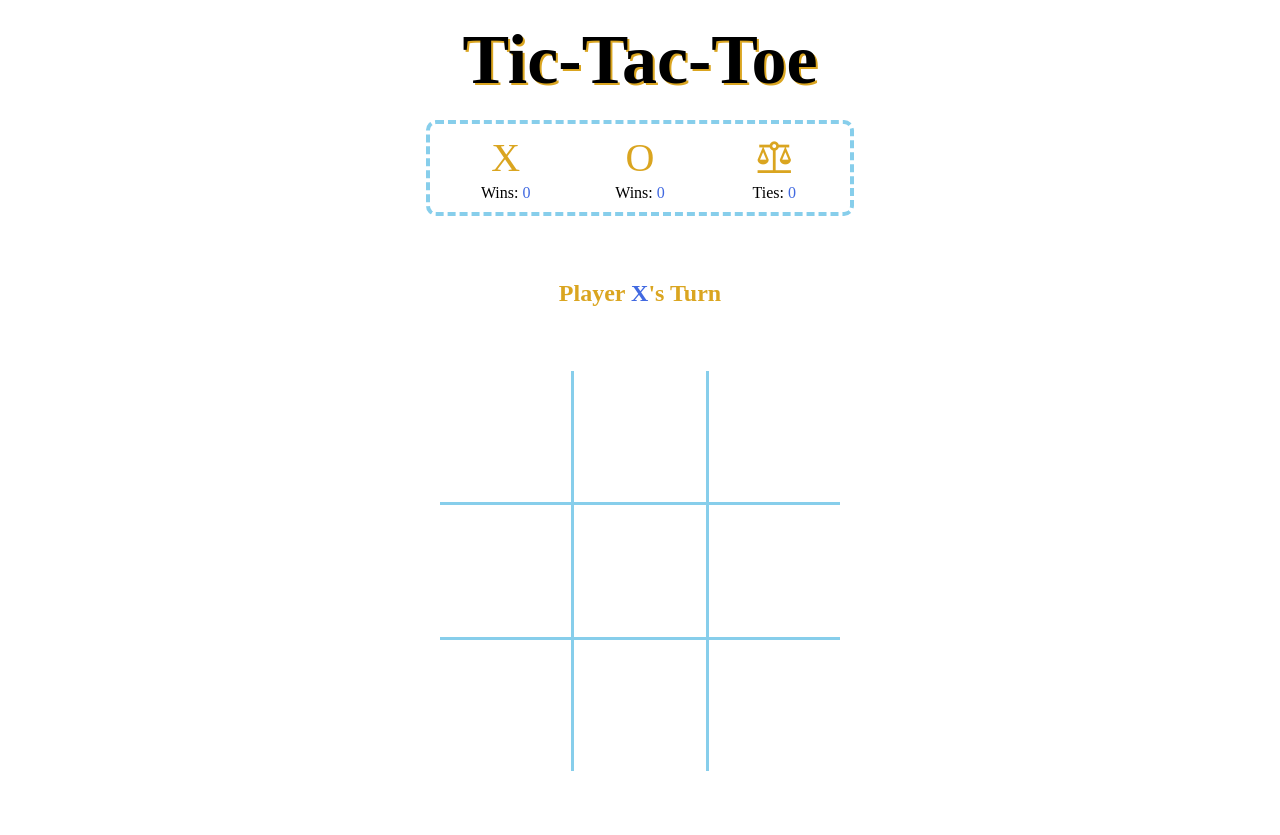
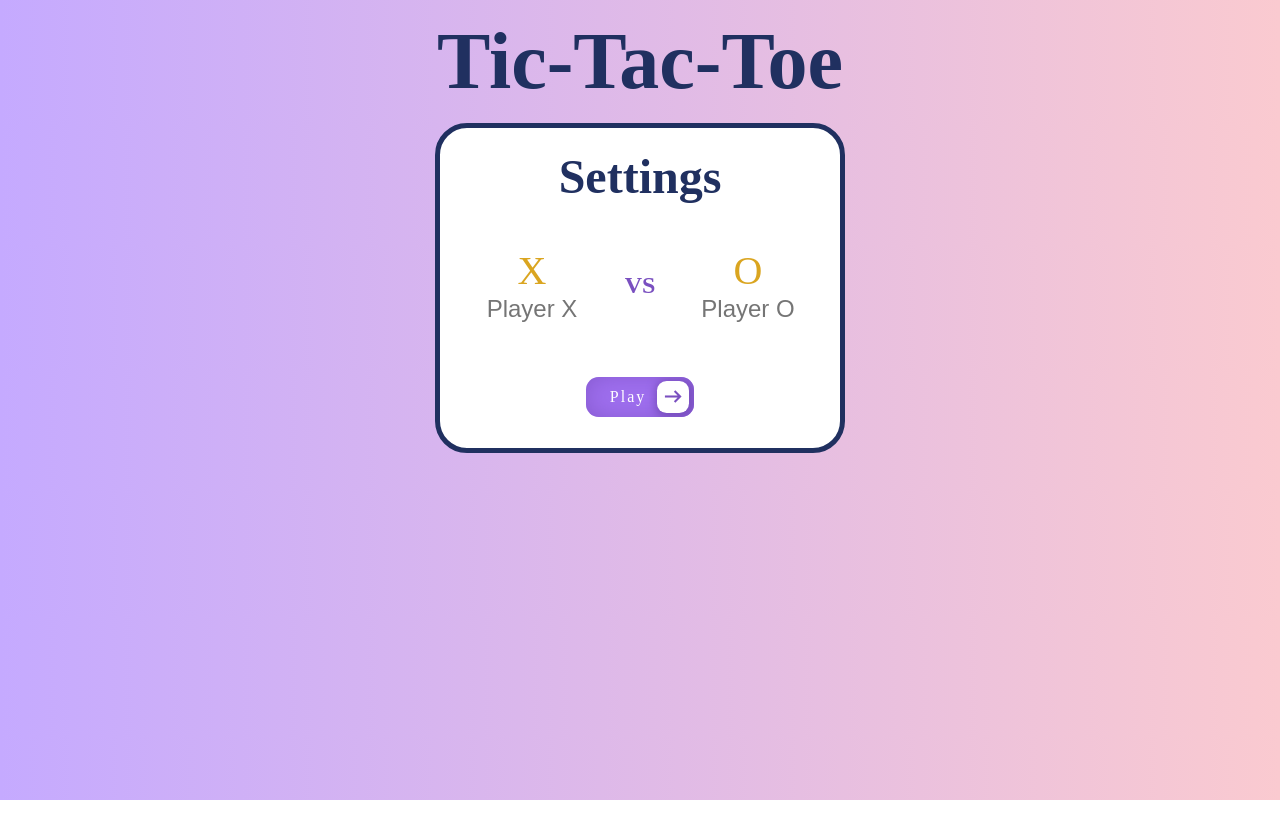
Before and after one commit to hawintha/odin-games, a plain HTML site: page games/tic-tac-toe.html in a window 1280 px wide. After the commit the page ends 800 px from the top, so only its background shows below. Drawn offline with nearby package versions, Linux system fonts and the light colour scheme.

Commit message:
Allow players to customize their names and reset scoreboard

```diff
--- a/games/tic-tac-toe.css
+++ b/games/tic-tac-toe.css
@@ -1,65 +1,165 @@
 * {
     margin: 0;
+    --color-dark-blue: #203060;
+    --color-purple: #A070F0;
+    --color-light-purple: #C5AAFF;
+    --color-dark-purple: #7A50C0;
+    --color-pink: #FACAD0;
 }
 
 body {
     text-align: center;
+    background: linear-gradient(90deg, var(--color-light-purple), var(--color-pink));
+}
+
+body .playerIcon {
+    font-size: 40px;
+    color: goldenrod;
 }
 
 h1 {
-    font-size: 70px;
-    text-shadow: 2px 2px goldenrod;
-    padding: 20px;
+    font-size: 5rem;
+    padding: 1rem;
+    color: var(--color-dark-blue);
+}
+
+.card {
+    background-color: white;
+    border: 5px solid var(--color-dark-blue);
+    border-radius: 2rem;
+    display: grid;
+}
+
+#settings {
+    position: fixed;
+    left: 50%;
+    transform: translate(-50%);
+    width: 25rem;
+    height: 20rem;
+    grid-template-columns: 1fr 2rem 1fr;
+    justify-items: center;
+    align-content: space-around;
+}
+
+h2 {
+    grid-column: 1 / -1;
+    font-size: 3rem;
+    color: var(--color-dark-blue);
+}
+
+.nameInput {
+    text-align: center;
+    font-size: 1.5rem;
+    width: 70%;
+    outline: none;
+    border: none;
+}
+
+.nameInput:focus {
+    color: var(--color-purple);
+}
+
+.vs {
+    align-self: center;
+    color: var(--color-dark-purple);
+    font-size: 1.5rem;
+    font-weight: 600;
+}
+
+#playBtn {
+    grid-column: 2;
+    margin: 10px;
+}
+
+button {
+    display: flex;
+    align-items: center;
+    position: relative;
+    background: var(--color-purple);
+    color: white;
+    font-family: inherit;
+    padding: 0 3rem 0 1.5rem;
+    font-size: 1rem;
+    letter-spacing: 2px;
+    box-shadow: inset 0 0 2rem -0.5rem var(--color-dark-purple);
+    overflow: hidden;
+    border-radius: 0.8rem;
+    border: none;
+    height: 2.5rem;
+}
+
+button .icon {
+    color: var(--color-dark-purple);
+    background: white;
+    position: absolute;
+    display: flex;
+    align-items: center;
+    justify-content: center;
+    height: 2rem;
+    width: 2rem;
+    border-radius: 0.6rem;
+    box-shadow: 2px 2px 8px 4px var(--color-dark-purple);
+    right: 5px;
+    transition: all 0.3s;
+    font-size: 25px;
+}
+
+button:hover .icon {
+    width: calc(100% - 11px);
+}
+
+button:active .icon {
+    transform: scale(0.95);
+}
+
+main {
+    display: none;
 }
 
 .scoreBoard {
-    border: 4px dashed skyblue;
-    border-radius: 10px;
-    width: 400px;
+    width: 25rem;
     margin: auto;
-    padding: 10px;
-    display: grid;
+    padding: 1rem;
     grid-template-columns: repeat(3, 1fr);
     gap: 3px;
     align-items: center;
 }
 
-.scoreBoard .playerIcon {
-    font-size: 40px;
-    color: goldenrod;
+.points span {
+    color: var(--color-purple);
 }
 
-.scoreBoard p span {
-    color: royalblue;
+h3 {
+    color: var(--color-dark-blue);
+    padding: 5% 5% 0 5%;
+    font-size: 2rem;
 }
 
-h2 {
-    color: goldenrod;
-    padding: 5% 5% 0 5%;
-    ;
-}
-
-#alertedPlayer {
-    color: royalblue;
+#playerNotified {
+    text-shadow: 2px 2px goldenrod;
 }
 
 #tilesGrid {
-    width: 400px;
-    height: 400px;
-    margin: 5% auto;
-    display: grid;
+    background-color: var(--color-dark-blue);
+    overflow: hidden;
+    width: 25rem;
+    height: 25rem;
+    margin: 1rem auto;
     grid-template-columns: repeat(3, 1fr);
     grid-template-rows: repeat(3, 1fr);
-    gap: 3px;
-    background-color: skyblue;
+    gap: 4px;
 }
 
 .tile {
-    font-size: 100px;
+    font-size: 7rem;
     background-color: white;
     color: goldenrod;
 }
 
 .tile:hover {
-    background-color: lightcyan;
+    background-color: var(--color-purple);
 }
+
+#resetBtn {
+    margin: 3rem auto;
+}
--- a/games/tic-tac-toe.html
+++ b/games/tic-tac-toe.html
@@ -13,17 +13,36 @@
 
 <body>
     <h1>Tic-Tac-Toe</h1>
-    <div class="scoreBoard">
-        <p class="playerIcon">X</p>
-        <p class="playerIcon">O</p>
-        <span class="material-symbols-outlined playerIcon">balance</span>
-        <p class="points">Wins: <span id="p1Score">0</span></p>
-        <p class="points">Wins: <span id="p2Score">0</span></p>
-        <p class="points">Ties: <span id="ties">0</span></p>
+    <div class="card" id="settings">
+        <h2>Settings</h2>
+        <div>
+            <p class="playerIcon">X</p>
+            <input class="nameInput" type="text" name="p1Name" id="p1Name" placeholder="Player X">
+        </div>
+        <p class="vs">VS</p>
+        <div>
+            <p class="playerIcon">O</p>
+            <input class="nameInput" type="text" name="p2Name" id="p2Name" placeholder="Player O">
+        </div>
+        <button id="playBtn">Play
+            <span class="icon material-symbols-outlined">arrow_right_alt</span>
+        </button>
     </div>
-    <h2>Player <span id="alertedPlayer">X</span>'s Turn</h2>
-    <div id="tilesGrid"> </div>
-
+    <main>
+        <div class="card scoreBoard">
+            <p class="playerIcon">X</p>
+            <span class="material-symbols-outlined playerIcon">balance</span>
+            <p class="playerIcon">O</p>
+            <p class="points">Wins: <span id="p1Score">0</span></p>
+            <p class="points">Ties: <span id="ties">0</span></p>
+            <p class="points">Wins: <span id="p2Score">0</span></p>
+        </div>
+        <h3><span id="playerNotified"></span>'s Turn</h3>
+        <div class="card" id="tilesGrid"> </div>
+        <button id="resetBtn">Reset Scores
+            <span class="icon material-symbols-outlined">replay</span>
+        </button>
+    </main>
 
     <script src="tic-tac-toe.js"></script>
 </body>
--- a/games/tic-tac-toe.js
+++ b/games/tic-tac-toe.js
@@ -1,6 +1,5 @@
 const gameBoard = (function () {
     let marks = [];
-
     function newBoard() {
         const tilesGrid = document.querySelector('#tilesGrid');
         marks = [];
@@ -16,43 +15,42 @@ const gameBoard = (function () {
         tiles.forEach((tile) => {
             tile.addEventListener('click', (e) => {
                 if (!e.target.innerText) {
-                    game.play(e.target, e.target.dataset.index, game.currentPlayer, game.currentPlayer.marker);
+                    markTile(e.target, e.target.dataset.index, game.currentPlayer.mark);
+                    checkWin(game.currentPlayer.mark);
+                    checkTie();
+                    game.changePlayer(game.currentPlayer);
                 }
             });
         });
     }
-    newBoard();
-
-    function markTile(tile, index, marker) {
-        marks[index] = marker;
-        tile.innerText = marker;
+    function markTile(tile, index, mark) {
+        marks[index] = mark;
+        tile.innerText = mark;
     }
 
     const p1Score = document.querySelector('#p1Score');
     const p2Score = document.querySelector('#p2Score');
     const ties = document.querySelector('#ties');
-
-    function checkWin(marker) {
+    function checkWin(mark) {
         if (
-            (marks[0] === marker && marks[1] === marker && marks[2] == marker) ||
-            (marks[3] === marker && marks[4] === marker && marks[5] == marker) ||
-            (marks[6] === marker && marks[7] === marker && marks[8] == marker) ||
-            (marks[0] === marker && marks[3] === marker && marks[6] == marker) ||
-            (marks[1] === marker && marks[4] === marker && marks[7] == marker) ||
-            (marks[2] === marker && marks[5] === marker && marks[8] == marker) ||
-            (marks[0] === marker && marks[4] === marker && marks[8] == marker) ||
-            (marks[2] === marker && marks[4] === marker && marks[6] == marker)
+            (marks[0] === mark && marks[1] === mark && marks[2] == mark) ||
+            (marks[3] === mark && marks[4] === mark && marks[5] == mark) ||
+            (marks[6] === mark && marks[7] === mark && marks[8] == mark) ||
+            (marks[0] === mark && marks[3] === mark && marks[6] == mark) ||
+            (marks[1] === mark && marks[4] === mark && marks[7] == mark) ||
+            (marks[2] === mark && marks[5] === mark && marks[8] == mark) ||
+            (marks[0] === mark && marks[4] === mark && marks[8] == mark) ||
+            (marks[2] === mark && marks[4] === mark && marks[6] == mark)
         ) {
-            alert(`${marker} has won!`);
-            if (marker === "X") {
+            alert(`${game.currentPlayer.nickname} has won!`);
+            if (mark === "X") {
                 p1Score.innerText++;
-            } else if (marker === "O") {
+            } else if (mark === "O") {
                 p2Score.innerText++;
             }
             newBoard();
         }
     }
-
     function checkTie() {
         if (!marks.includes("", 0)) {
             alert("It's a tie!");
@@ -60,28 +58,45 @@ const gameBoard = (function () {
             newBoard();
         }
     }
+    const resetBtn = document.querySelector('#resetBtn');
+    resetBtn.addEventListener('click', () => {
+        p1Score.innerText = 0;
+        p2Score.innerText = 0;
+    })
 
-    return { newBoard, markTile, checkWin, checkTie };
+    return { newBoard };
 })();
 
-const createPlayer = (marker) => {
-    this.marker = marker;
-    return { marker };
-};
-
 const game = (function () {
+    function createPlayer(mark) {
+        this.mark = mark;
+        this.nickname = `Player ${mark}`
+        return { mark, nickname };
+    };
     const p1 = createPlayer("X");
     const p2 = createPlayer("O");
     let currentPlayer = p1;
-    const alertedPlayer = document.querySelector('#alertedPlayer');
-
-    function play(tile, index, player, marker) {
-        gameBoard.markTile(tile, index, marker);
-        gameBoard.checkWin(marker);
-        gameBoard.checkTie();
-        player === p1 ? this.currentPlayer = p2 : this.currentPlayer = p1;
-        alertedPlayer.innerText = this.currentPlayer.marker;
+    function customizeNames(p1Input, p2Input) {
+        const playerNotified = document.querySelector('#playerNotified');
+        if (p1Input.value) p1.nickname = p1Input.value;
+        if (p2Input.value) p2.nickname = p2Input.value;
+        playerNotified.innerText = currentPlayer.nickname;
     }
 
-    return { currentPlayer, play };
+    const playBtn = document.querySelector('#playBtn');
+    const settings = document.querySelector('#settings');
+    const main = document.querySelector('main');
+    playBtn.addEventListener('click', () => {
+        gameBoard.newBoard();
+        main.style.display = "inline-block";
+        settings.style.display = "none";
+        customizeNames(document.querySelector('#p1Name'), document.querySelector('#p2Name'));
+    });
+
+    function changePlayer(player) {
+        player === p1 ? this.currentPlayer = p2 : this.currentPlayer = p1;
+        playerNotified.innerText = this.currentPlayer.nickname;
+    }
+
+    return { currentPlayer, changePlayer };
 })();
```
